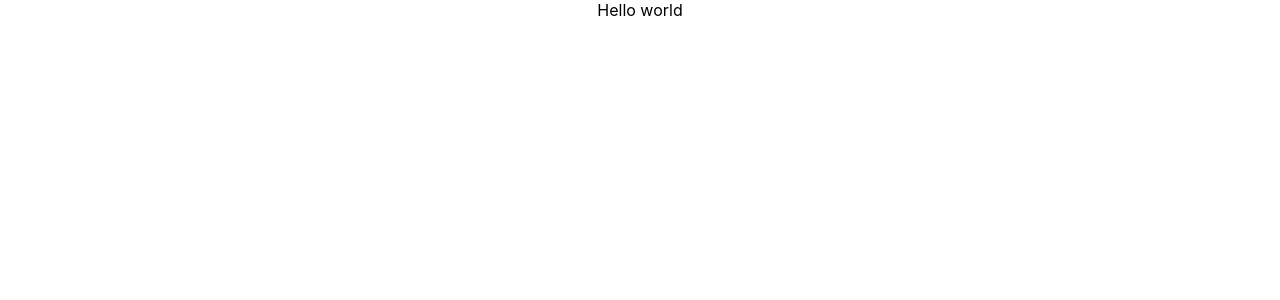
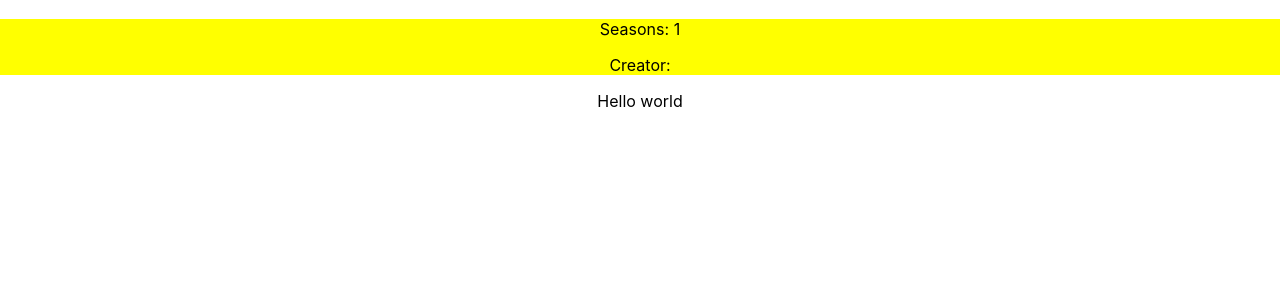
Before and after one commit to ari-harlem-caballero/React-Scratch-tvshow-list, a React (Create React App) app: page / in a window 1280 px wide. Shown: the top 300 px of the page. Built offline with nearby package versions, Linux system fonts and the light colour scheme.

Commit message:
displaying current tvshow

```diff
--- a/src/App.js
+++ b/src/App.js
@@ -1,5 +1,6 @@
 import './App.css';
 import { useState } from 'react';
+import TVShow from './TVShows/TVShow';
 
 function App() {
   // state: allShows, filteredShows, showTitle, showSeasons, showCreator, showColor, *showActors[]*
@@ -42,6 +43,12 @@ function App() {
     <div className="App">
       <section className='top'>
         {/* form, current show */}
+        <TVShow tvshow={{
+          title: showFormTitle,
+          seasons: showFormSeasons,
+          creator: showFormCreator,
+          color: showFormColor
+        }} />
         Hello world
       </section>
       <section className='bottom'>
```
